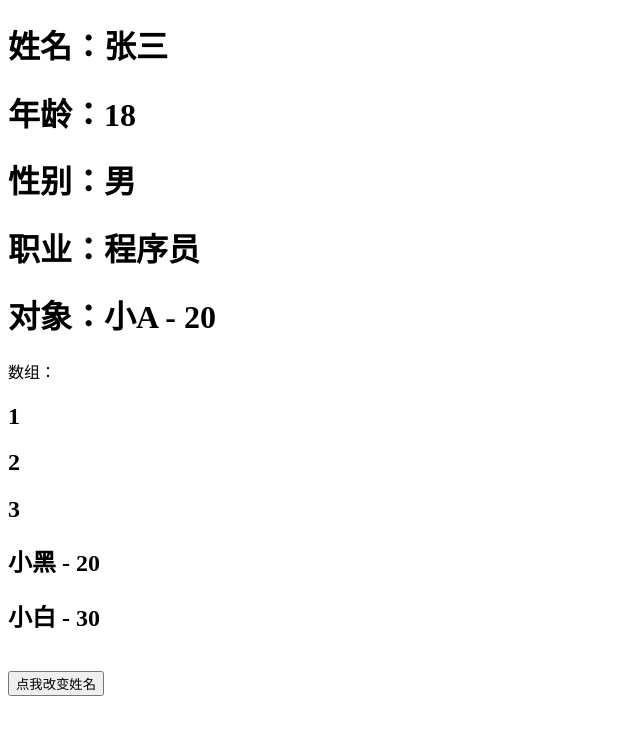
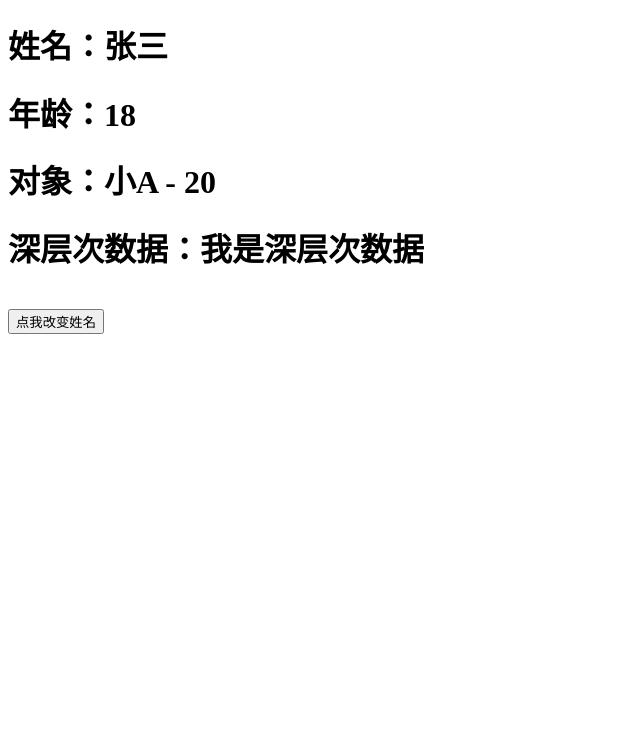
Before and after one commit to cz1120/first-vue-cli, a Vue app: page / in a window 1280 px wide. Shown: the top 734 px of the page, without its empty margins (0-640 px from the left). Built offline with nearby package versions, Linux system fonts and the light colour scheme.

Commit message:
组合式API——reactive

```diff
--- a/src/App.vue
+++ b/src/App.vue
@@ -3,7 +3,7 @@
 </template>
 
 <script >
-import HelloWorld from './components/vue3-002.vue'
+import HelloWorld from './components/vue3-003.vue'
 
 export default {
   name: 'App',
--- /dev/null
+++ b/src/components/vue3-003.vue
@@ -0,0 +1,43 @@
+<template>
+    <div>
+        <h1>姓名：{{ name }}</h1>
+        <h1>年龄：{{ age }}</h1>
+        <h1>对象：{{ obj.name }} - {{ obj.age }}</h1>
+        <h1>深层次数据：{{ obj.pro.a.b[0] }}</h1>
+        <br>
+        <button @click="btn">点我改变姓名</button>
+    </div>
+</template>
+
+<script>
+import { reactive } from 'vue'
+
+export default {
+    setup() {
+        const name = '张三'
+        const age = 18
+        const obj = reactive({
+            name:'小A',
+            age:20,
+            pro:{
+                a:{
+                    b:['我是深层次数据']
+                }
+            }
+        })
+
+        function btn(){
+            console.log('执行btn函数,改变name的值...',name)
+            obj.name = '小B'
+            console.log(obj)
+            obj.pro.a.b[0] = '我是深层次数据2'
+        }
+        return {name,age,obj,btn}
+    }
+}
+</script>
+
+<style lang="scss" scoped>
+
+
+</style>
```
